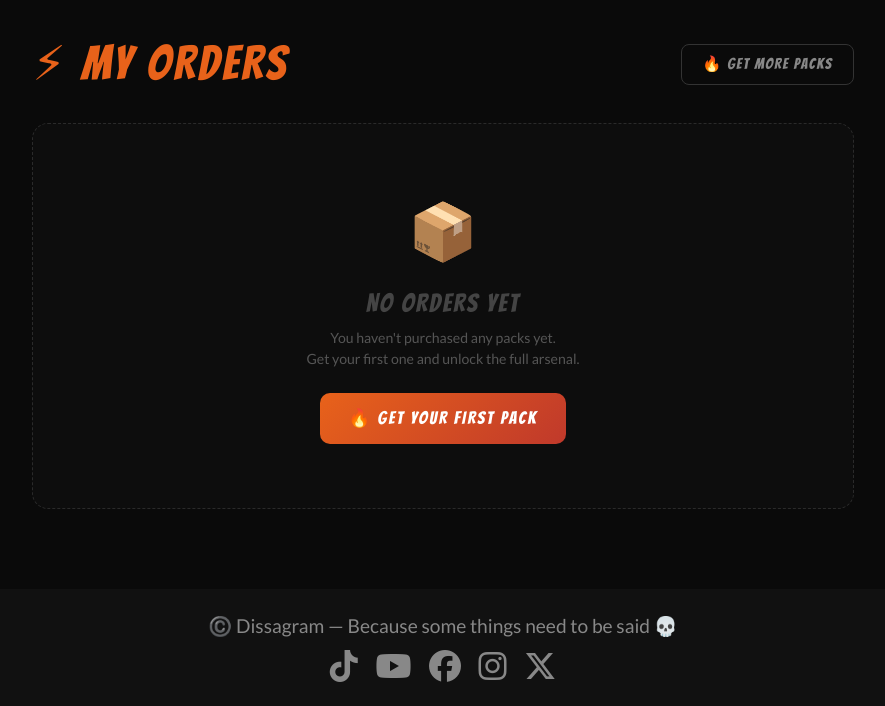
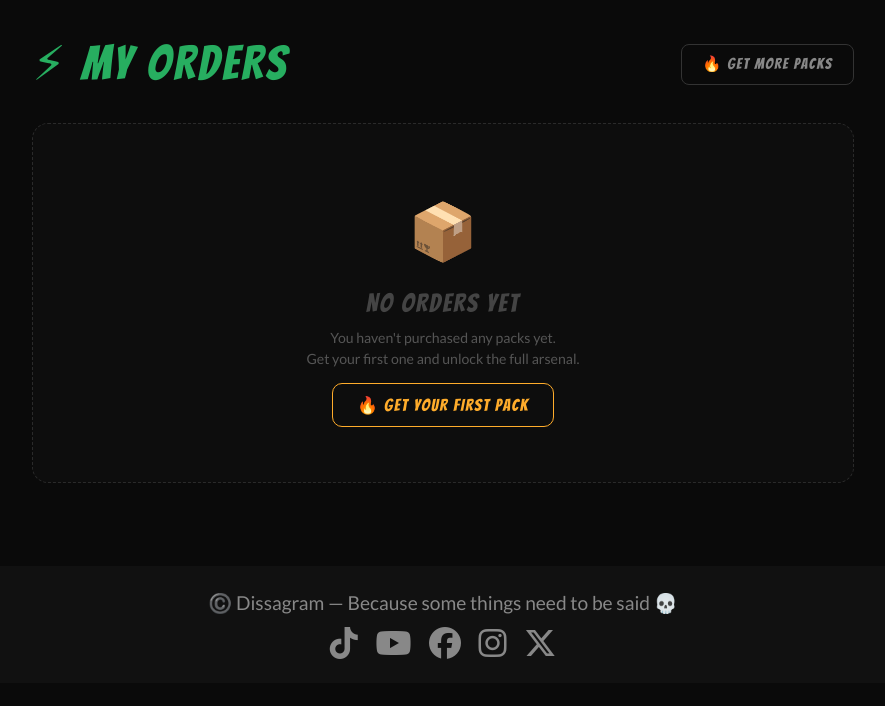
Before and after one commit to yinyangsammy/dissagram, a Django app: page /orders/history/ in a window 1280 px wide. Shown: the part 117-823 px from the top of the page, without its empty margins (197-1082 px from the left). After the commit the page ends 776 px from the top, so only its background shows below. Run offline with Django 5.2, Linux system fonts and the light colour scheme; the visitor is signed in with stand-in values (Sample User, id 1); data comes from the database, SQL or seed files in the repository; data that the repository does not hold is empty.

Commit message:
updated order history & success page & email message link

```diff
--- a/orders/templates/orders/email/order_confirmation.txt
+++ b/orders/templates/orders/email/order_confirmation.txt
@@ -26,7 +26,7 @@ WHAT YOU'VE UNLOCKED:
 Your newly unlocked content is ready to use the next time you build a diss.
 
 Head back and have a word here:
-https://dissagram.com/disses/create/
+https://dissagram-75687e7c9019.herokuapp.com/disses/create/
 
 You can also view your order history from your Dissagram account.
 
--- a/orders/templates/orders/order_history.html
+++ b/orders/templates/orders/order_history.html
@@ -70,7 +70,7 @@
 .history-header h1 {
     font-family: 'Bangers', cursive;
     font-size: clamp(2rem, 6vw, 3rem);
-    color: #e8621a;
+    color: #27ae60;
     letter-spacing: 3px;
     margin: 0;
     line-height: 1;
@@ -204,20 +204,20 @@
     margin-bottom: 1.5rem;
 }
 .btn-get-pack {
-    display: inline-block;
-    background: linear-gradient(135deg, #e8621a, #c0392b);
-    color: #fff;
+   background: transparent;
+    color: #ffac2b;
     font-family: 'Bangers', cursive;
-    font-size: 1.1rem;
-    letter-spacing: 2px;
-    padding: 12px 28px;
+    font-size: 1.05rem;
+    letter-spacing: 1.5px;
+    padding: 12px 24px;
     border-radius: 10px;
+    border: 1.5px solid #ffac2b;
     text-decoration: none;
-    transition: opacity 0.2s;
+    transition: border-color 0.2s, color 0.2s;
 }
 .btn-get-pack:hover {
-    opacity: 0.88;
-    color: #fff;
+     border-color: #27ae60;
+    color: #27ae60;
     text-decoration: none;
 }
 
```
Also changed, not shown: orders/templates/orders/success.html (+11 -7 lines).
